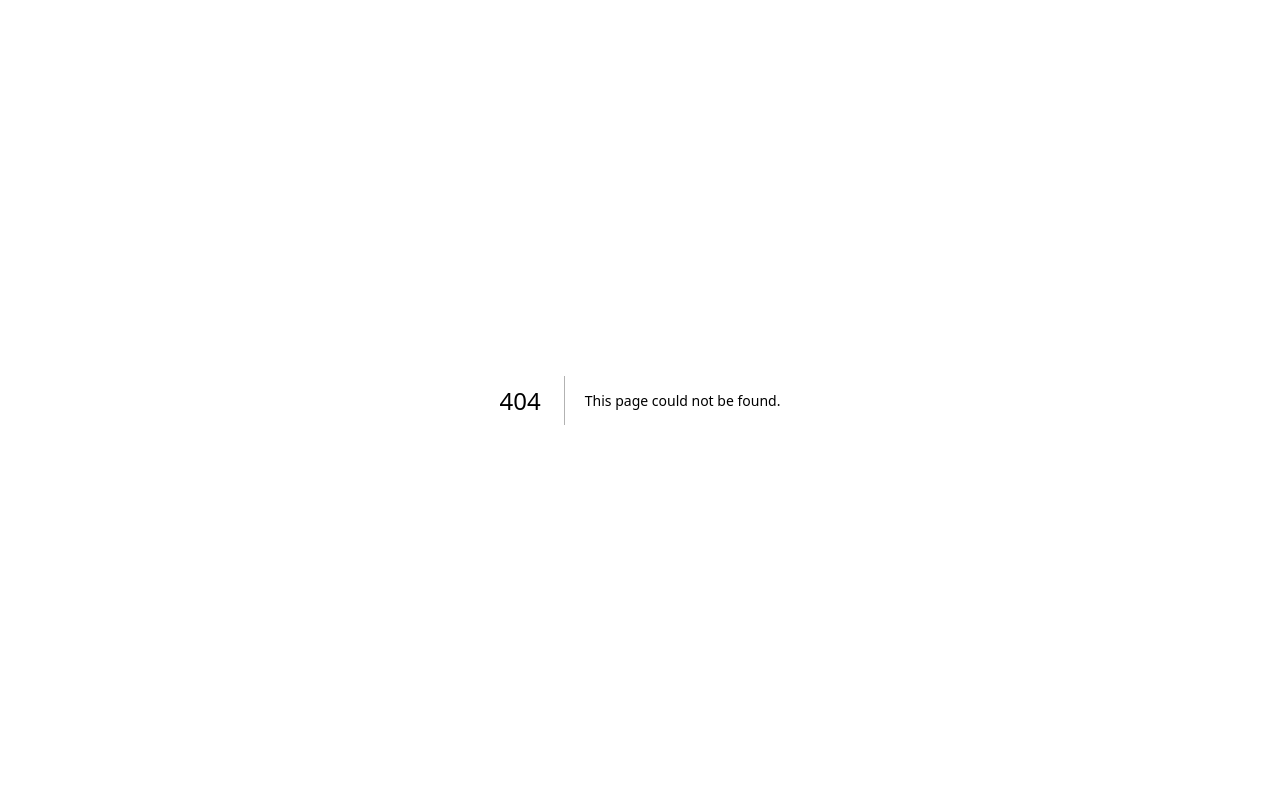
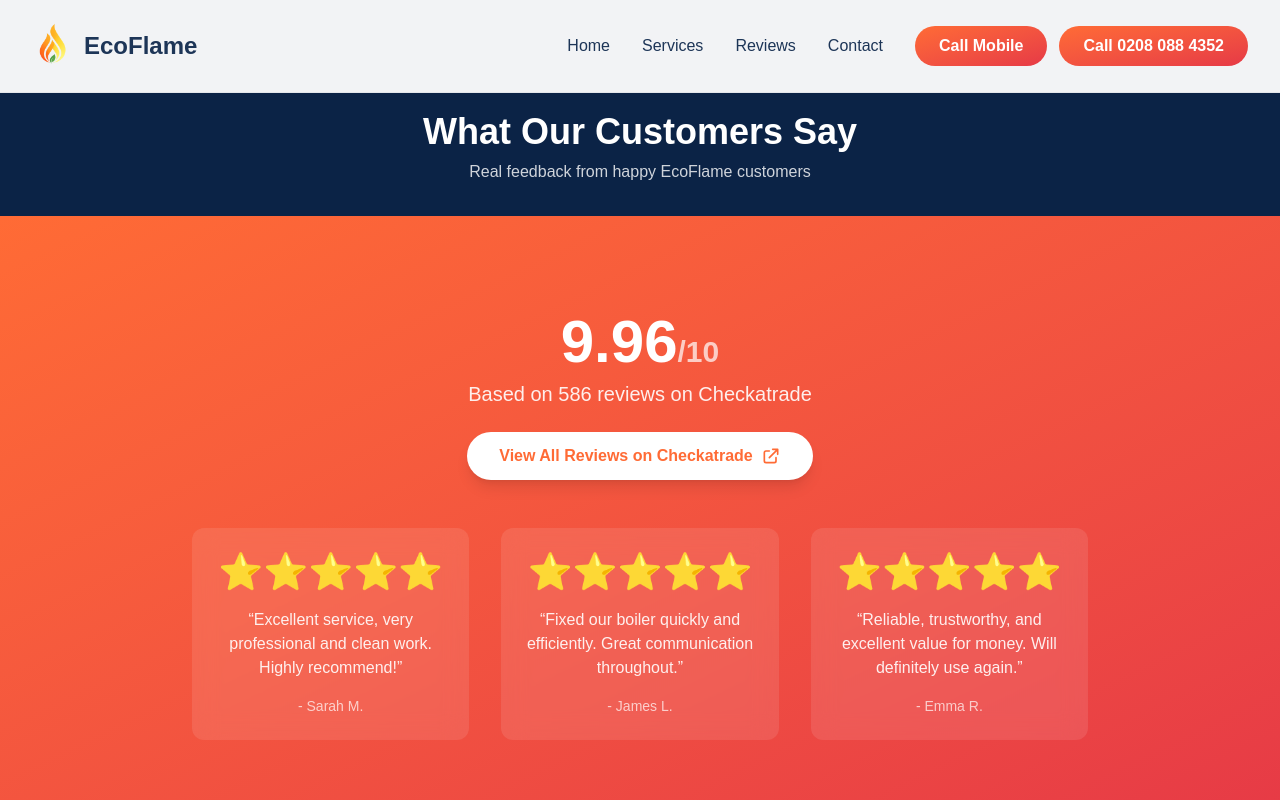
Before and after one commit to PatchLore/ecoflame-webapp, a Next.js app: page /reviews in a window 1280 px wide. Before the commit this address had no page. Shown: the top 800 px of the page. Built offline with nearby package versions, Linux system fonts and the light colour scheme.

Commit message:
Add reusable ReviewsSection and /reviews page with EcoFlame branding and Checkatrade CTA

```diff
--- /dev/null
+++ b/src/app/reviews/page.tsx
@@ -0,0 +1,21 @@
+"use client"
+
+import EcoFlameLayout from "@/components/EcoFlameLayout";
+import ReviewsSection from "@/components/ReviewsSection";
+
+export default function ReviewsPage() {
+  return (
+    <EcoFlameLayout>
+      {/* Reviews as first section */}
+      <div className="min-h-screen bg-[#0B2346] text-white">
+        <div className="pt-20">{/* offset for fixed nav */}
+          <header className="text-center px-8 py-8">
+            <h1 className="text-4xl font-semibold">What Our Customers Say</h1>
+            <p className="text-white/80 mt-2">Real feedback from happy EcoFlame customers</p>
+          </header>
+          <ReviewsSection />
+        </div>
+      </div>
+    </EcoFlameLayout>
+  )
+}
--- /dev/null
+++ b/src/components/ReviewsSection.tsx
@@ -0,0 +1,42 @@
+"use client"
+
+export default function ReviewsSection() {
+  return (
+    <section id="reviews" className="py-24 px-8 bg-gradient-to-br from-[#FF6B35] to-[#E63946] text-white">
+      <div className="max-w-[1400px] mx-auto text-center">
+        <div className="mb-6">
+          <div className="text-6xl font-bold text-white mb-2">9.96<span className="text-3xl text-white/70">/10</span></div>
+          <p className="text-xl text-white/90">Based on 586 reviews on Checkatrade</p>
+        </div>
+        <a
+          href="https://www.checkatrade.com/trades/ecoflame"
+          target="_blank"
+          rel="noopener noreferrer"
+          className="inline-flex items-center gap-2 bg-white text-[#FF6B35] px-8 py-3 rounded-full font-semibold transition-all hover:-translate-y-1 shadow-lg mb-12"
+        >
+          View All Reviews on Checkatrade
+          <svg className="w-5 h-5" fill="none" stroke="currentColor" viewBox="0 0 24 24">
+            <path strokeLinecap="round" strokeLinejoin="round" strokeWidth={2} d="M10 6H6a2 2 0 00-2 2v10a2 2 0 002 2h10a2 2 0 002-2v-4M14 4h6m0 0v6m0-6L10 14" />
+          </svg>
+        </a>
+        <div className="grid grid-cols-1 md:grid-cols-3 gap-8 max-w-4xl mx-auto">
+          <div className="bg-white/10 backdrop-blur-md p-6 rounded-xl">
+            <div className="text-4xl mb-4">⭐⭐⭐⭐⭐</div>
+            <p className="text-white/90 mb-4">“Excellent service, very professional and clean work. Highly recommend!”</p>
+            <p className="text-white/70 text-sm">- Sarah M.</p>
+          </div>
+          <div className="bg-white/10 backdrop-blur-md p-6 rounded-xl">
+            <div className="text-4xl mb-4">⭐⭐⭐⭐⭐</div>
+            <p className="text-white/90 mb-4">“Fixed our boiler quickly and efficiently. Great communication throughout.”</p>
+            <p className="text-white/70 text-sm">- James L.</p>
+          </div>
+          <div className="bg-white/10 backdrop-blur-md p-6 rounded-xl">
+            <div className="text-4xl mb-4">⭐⭐⭐⭐⭐</div>
+            <p className="text-white/90 mb-4">“Reliable, trustworthy, and excellent value for money. Will definitely use again.”</p>
+            <p className="text-white/70 text-sm">- Emma R.</p>
+          </div>
+        </div>
+      </div>
+    </section>
+  )
+}
```
